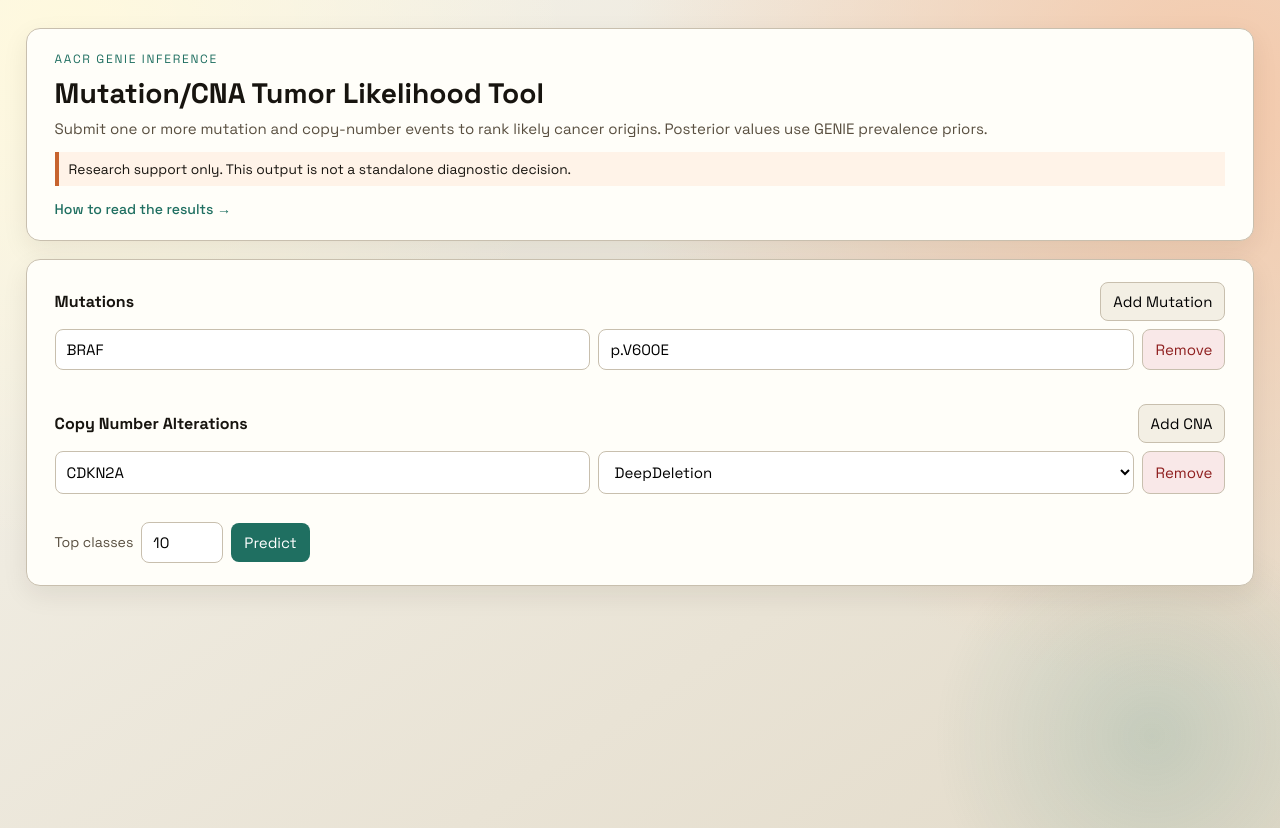
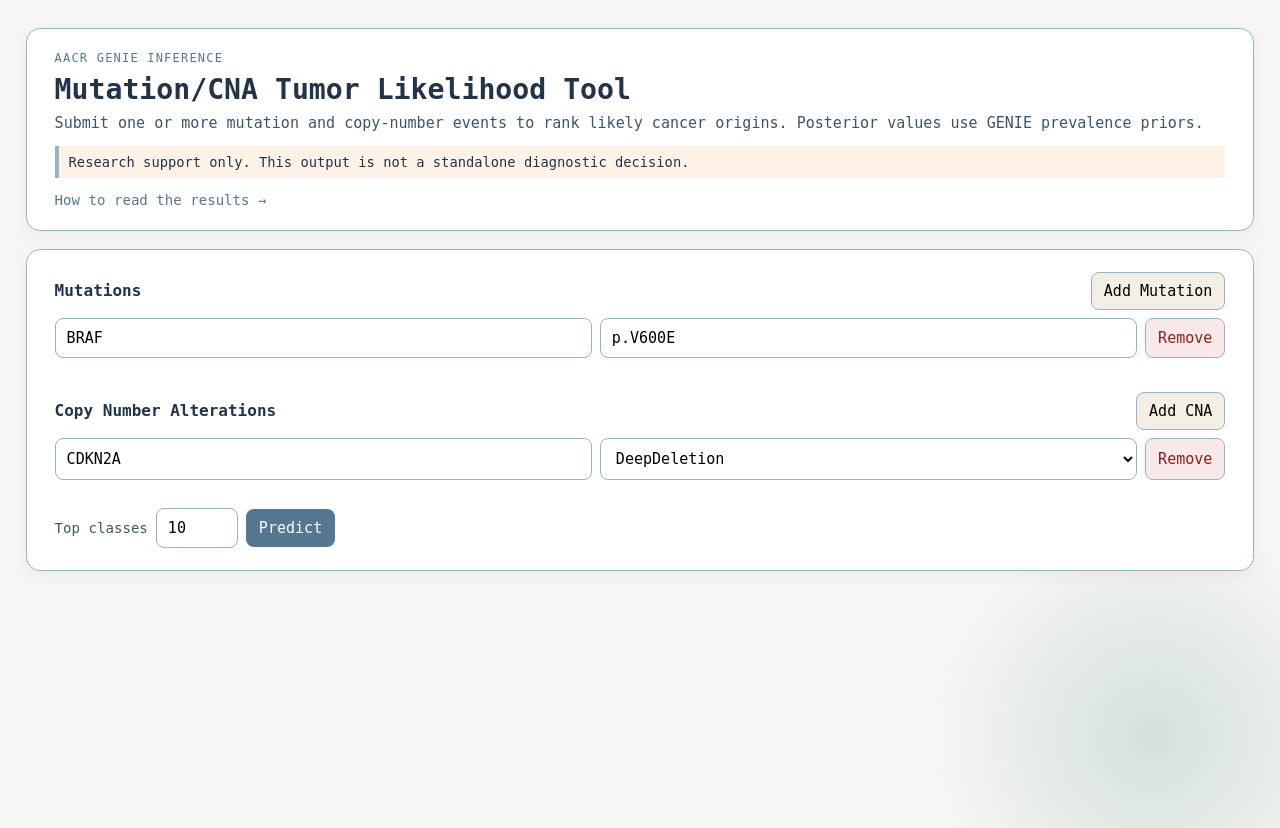
Before and after one commit to viktorlj/tumor-likelihood-tool, a FastAPI app: page / in a window 1280 px wide. Run offline with FastAPI, Linux system fonts and the light colour scheme; some libraries are stand-ins or nearby versions.

Commit message:
refactor: apply updated molpath-design system
Switch to cooler blue-steel palette, JetBrains Mono + Cormorant Garamond
fonts, lighter shadows, and slower fade-up animations from molpath-design.

Co-Authored-By: Claude Opus 4.6 (1M context) <noreply@anthropic.com>

```diff
--- a/static/app.css
+++ b/static/app.css
@@ -16,7 +16,7 @@ h1 { font-size: var(--mp-fs-xl); margin: 8px 0; }
 .tutorial-link:hover { text-decoration: underline; }
 
 /* --- Form layout --- */
-.form-panel { animation: mp-fade-up 460ms ease both; }
+.form-panel { animation: mp-fade-up 0.7s ease-out both; }
 
 .form-sections {
   display: grid;
@@ -40,7 +40,7 @@ h1 { font-size: var(--mp-fs-xl); margin: 8px 0; }
 .controls input { width: 82px; }
 
 /* --- Results --- */
-.results-panel { animation: mp-fade-up 540ms ease both; }
+.results-panel { animation: mp-fade-up 0.8s ease-out both; }
 
 .notes {
   margin-bottom: 10px;
--- a/static/molpath.css
+++ b/static/molpath.css
@@ -3,7 +3,7 @@
  *  Then add app-specific overrides in a second stylesheet.
  *
  *  Fonts: load in your HTML <head>:
- *    <link href="https://fonts.googleapis.com/css2?family=IBM+Plex+Mono:wght@400;500&family=Space+Grotesk:wght@400;500;600;700&display=swap" rel="stylesheet">
+ *    <link href="https://fonts.googleapis.com/css2?family=Cormorant+Garamond:ital,wght@0,400;0,500;0,600;1,400&family=DM+Sans:wght@400;500;600&family=IBM+Plex+Mono:wght@400;500&display=swap" rel="stylesheet">
  */
 
 /* =================================================================
@@ -12,15 +12,15 @@
 
 :root {
   /* --- Palette --- */
-  --mp-bg-1: #f5f3eb;
-  --mp-bg-2: #e3dbca;
-  --mp-panel: #fffef9;
-  --mp-ink: #17140f;
-  --mp-ink-soft: #594f40;
-  --mp-accent: #1f6f61;
-  --mp-accent-hover: #17584d;
-  --mp-accent-2: #c7642f;
-  --mp-border: #c8bfae;
+  --mp-bg-1: #f7f6f4;
+  --mp-bg-2: #eceae6;
+  --mp-panel: #ffffff;
+  --mp-ink: #213448;
+  --mp-ink-soft: #3d5468;
+  --mp-accent: #547792;
+  --mp-accent-hover: #436178;
+  --mp-accent-2: #94b4c1;
+  --mp-border: #94b4c1;
   --mp-danger: #8f1f1f;
 
   /* --- Semantic --- */
@@ -38,8 +38,9 @@
   --mp-error-ink: #b71c1c;
 
   /* --- Typography --- */
-  --mp-sans: "Space Grotesk", system-ui, sans-serif;
-  --mp-mono: "IBM Plex Mono", ui-monospace, monospace;
+  --mp-sans: "JetBrains Mono", ui-monospace, monospace;
+  --mp-serif: "Cormorant Garamond", Georgia, serif;
+  --mp-mono: "JetBrains Mono", ui-monospace, monospace;
   --mp-fs-xs: 0.75rem;
   --mp-fs-sm: 0.84rem;
   --mp-fs-base: 0.94rem;
@@ -59,7 +60,7 @@
   --mp-radius-lg: 14px;
 
   /* --- Shadows --- */
-  --mp-shadow-card: 0 9px 26px rgba(36, 24, 4, 0.08);
+  --mp-shadow-card: 0 4px 16px rgba(36, 24, 4, 0.05);
   --mp-shadow-hover: 0 2px 8px rgba(31, 111, 97, 0.1);
 
   /* --- Transitions --- */
@@ -79,10 +80,7 @@ body {
   font-family: var(--mp-sans);
   font-size: var(--mp-fs-base);
   color: var(--mp-ink);
-  background:
-    radial-gradient(circle at 5% 5%, #fff9de 0%, transparent 35%),
-    radial-gradient(circle at 95% 12%, #f4c9ab 0%, transparent 42%),
-    linear-gradient(145deg, var(--mp-bg-1), var(--mp-bg-2));
+  background: var(--mp-bg-1);
 }
 
 h1, h2, h3, h4 { margin: 0; }
@@ -133,7 +131,7 @@ h1, h2, h3, h4 { margin: 0; }
 .mp-eyebrow {
   margin: 0;
   font-size: var(--mp-fs-xs);
-  letter-spacing: 0.14em;
+  letter-spacing: 0.1em;
   text-transform: uppercase;
   color: var(--mp-accent);
 }
@@ -144,11 +142,11 @@ h1, h2, h3, h4 { margin: 0; }
 }
 
 .mp-section-title {
-  font-size: 0.78rem;
-  font-weight: 500;
+  font-size: 0.75rem;
+  font-weight: 600;
   color: var(--mp-ink-soft);
   text-transform: uppercase;
-  letter-spacing: 0.06em;
+  letter-spacing: 0.1em;
 }
 
 .mp-mono {
@@ -302,12 +300,20 @@ button:hover { border-color: var(--mp-ink-soft); }
 .mp-between { justify-content: space-between; }
 
 @keyframes mp-fade-up {
-  from { opacity: 0; transform: translateY(8px); }
+  from { opacity: 0; transform: translateY(18px); }
   to   { opacity: 1; transform: translateY(0); }
 }
 
 .mp-animate-in {
-  animation: mp-fade-up 460ms ease both;
+  animation: mp-fade-up 0.7s ease-out both;
+}
+
+@media (prefers-reduced-motion: reduce) {
+  .mp-animate-in {
+    animation: none;
+    opacity: 1;
+    transform: none;
+  }
 }
 
 
--- a/templates/index.html
+++ b/templates/index.html
@@ -8,11 +8,11 @@
     <link rel="preconnect" href="https://fonts.googleapis.com" />
     <link rel="preconnect" href="https://fonts.gstatic.com" crossorigin />
     <link
-      href="https://fonts.googleapis.com/css2?family=Space+Grotesk:wght@400;500;700&family=IBM+Plex+Mono:wght@400;500&display=swap"
+      href="https://fonts.googleapis.com/css2?family=Cormorant+Garamond:ital,wght@0,400;0,500;0,600;1,400&family=DM+Sans:wght@400;500;600&family=IBM+Plex+Mono:wght@400;500&display=swap"
       rel="stylesheet"
     />
-    <link rel="stylesheet" href="/static/molpath.css?v=1" />
-    <link rel="stylesheet" href="/static/app.css?v=1" />
+    <link rel="stylesheet" href="/static/molpath.css?v=2" />
+    <link rel="stylesheet" href="/static/app.css?v=2" />
   </head>
   <body>
     <div class="mp-background-glow" aria-hidden="true"></div>
--- a/templates/tutorial.html
+++ b/templates/tutorial.html
@@ -8,11 +8,11 @@
     <link rel="preconnect" href="https://fonts.googleapis.com" />
     <link rel="preconnect" href="https://fonts.gstatic.com" crossorigin />
     <link
-      href="https://fonts.googleapis.com/css2?family=Space+Grotesk:wght@400;500;700&family=IBM+Plex+Mono:wght@400;500&display=swap"
+      href="https://fonts.googleapis.com/css2?family=Cormorant+Garamond:ital,wght@0,400;0,500;0,600;1,400&family=DM+Sans:wght@400;500;600&family=IBM+Plex+Mono:wght@400;500&display=swap"
       rel="stylesheet"
     />
-    <link rel="stylesheet" href="/static/molpath.css?v=1" />
-    <link rel="stylesheet" href="/static/app.css?v=1" />
+    <link rel="stylesheet" href="/static/molpath.css?v=2" />
+    <link rel="stylesheet" href="/static/app.css?v=2" />
     <style>
       .tutorial-nav {
         display: flex;
```
Also changed, not shown: static/favicon.svg.
